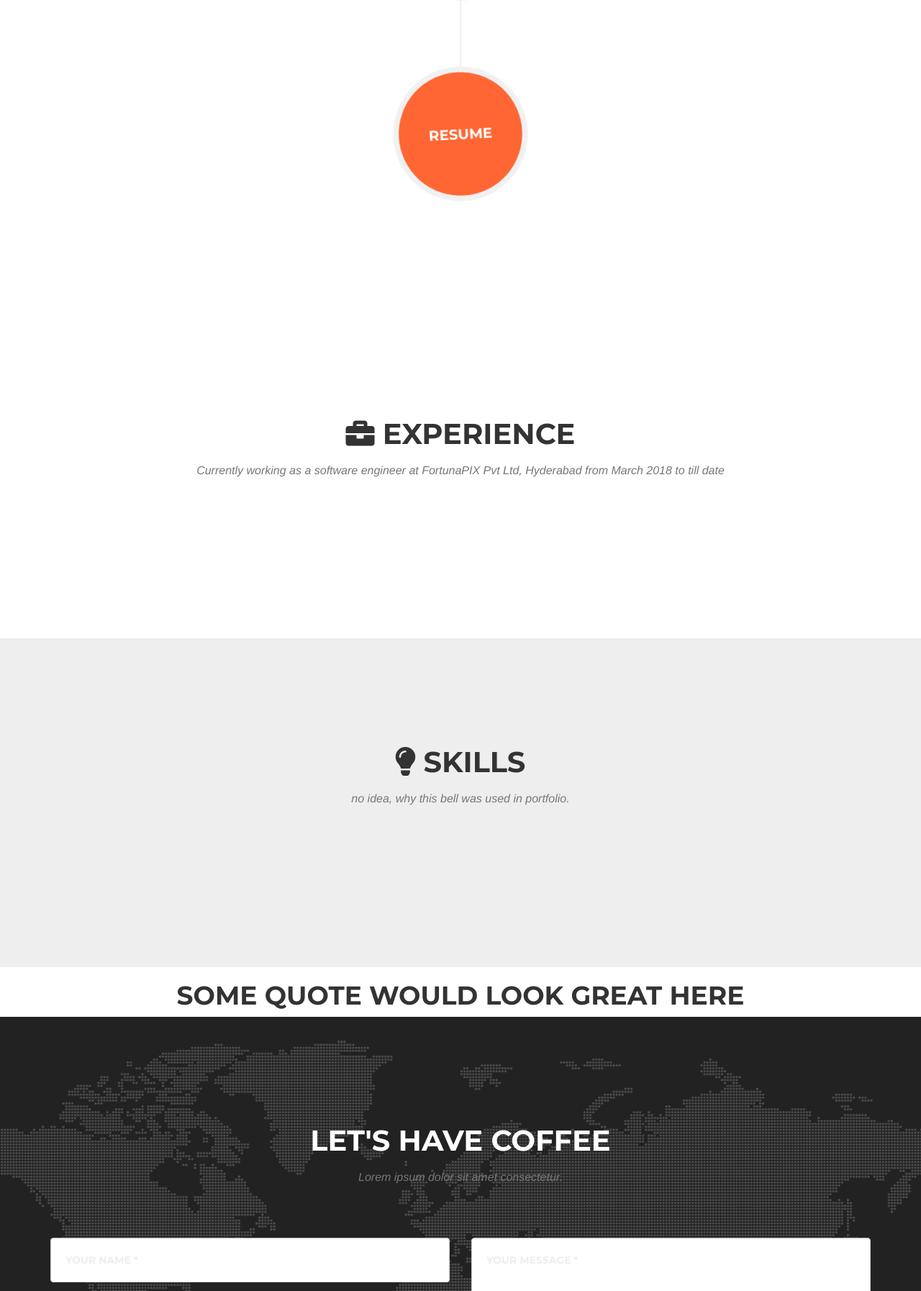
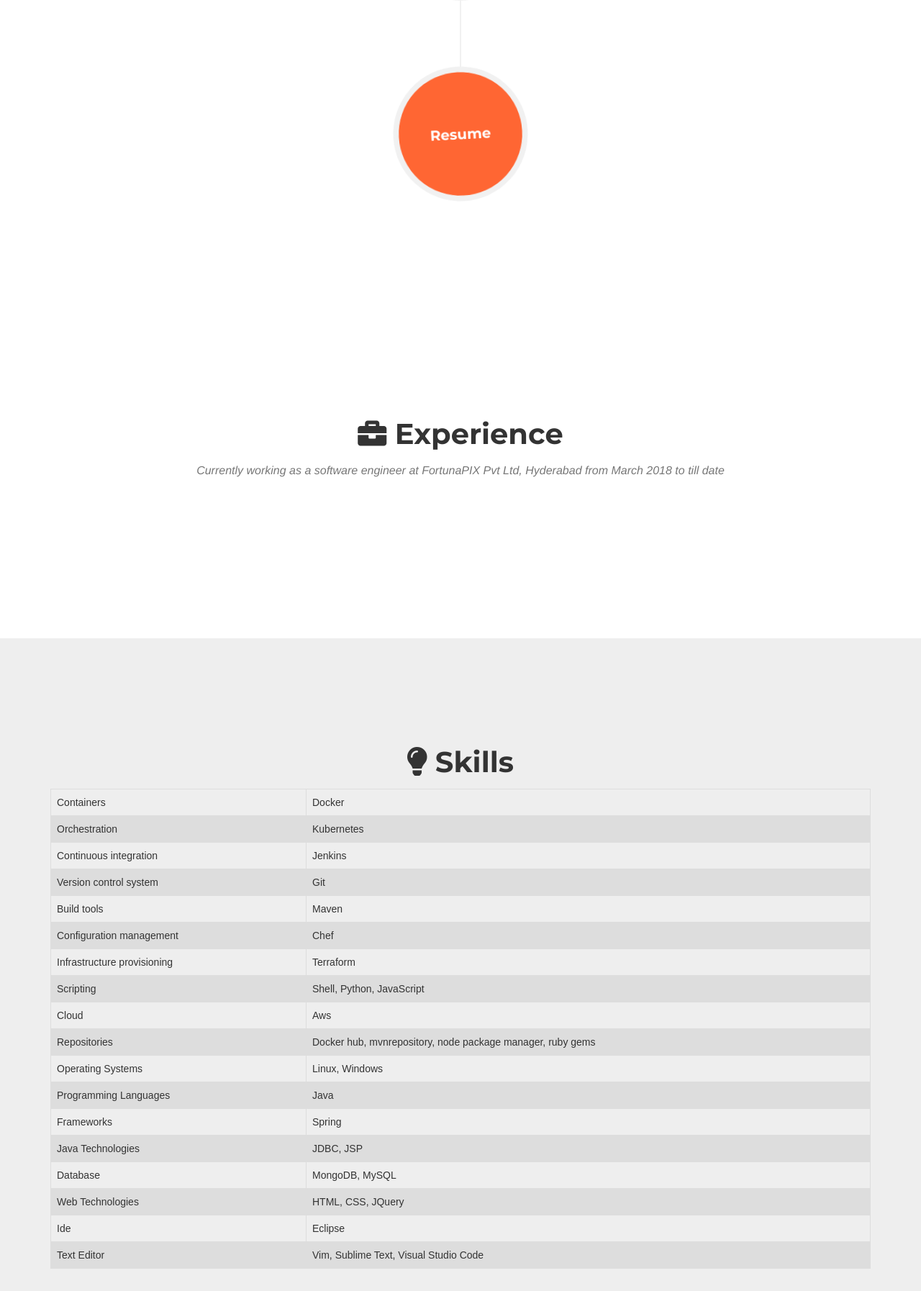
Before and after one commit to manideep323/blog, a PHP site: page / in a window 1280 px wide. Shown: the part 1406-3200 px from the top of the page at 72% size. Run offline with PHP 8.4, Linux system fonts and the light colour scheme; some libraries are stand-ins or nearby versions; some web fonts are replaced.

Commit message:
resume added

```diff
--- a/css/agency.css
+++ b/css/agency.css
@@ -44,7 +44,7 @@ h4,
 h5,
 h6 {
   font-family: "Montserrat", "Helvetica Neue", Helvetica, Arial, sans-serif;
-  text-transform: uppercase;
+  text-transform: none;
   font-weight: 700;
 }
 .img-centered {
@@ -61,7 +61,7 @@ h6 {
   background-color: #f63;
   border-color: #f63;
   font-family: "Montserrat", "Helvetica Neue", Helvetica, Arial, sans-serif;
-  text-transform: uppercase;
+  text-transform: none;
   font-weight: 700;
 }
 .btn-primary:hover,
@@ -105,7 +105,7 @@ fieldset[disabled] .btn-primary.active {
   background-color: #f63;
   border-color: #f63;
   font-family: "Montserrat", "Helvetica Neue", Helvetica, Arial, sans-serif;
-  text-transform: uppercase;
+  text-transform: none;
   font-weight: 700;
   border-radius: 3px;
   font-size: 18px;
@@ -168,7 +168,7 @@ fieldset[disabled] .btn-xl.active {
   background-color: #f63;
   border-color: #f63;
   font-family: "Montserrat", "Helvetica Neue", Helvetica, Arial, sans-serif;
-  text-transform: uppercase;
+  text-transform: none;
   color: white;
   font-size: 12px;
 }
@@ -178,7 +178,7 @@ fieldset[disabled] .btn-xl.active {
 }
 .navbar-custom .nav li a {
   font-family: "Montserrat", "Helvetica Neue", Helvetica, Arial, sans-serif;
-  text-transform: uppercase;
+  text-transform: none;
   font-weight: 400;
   letter-spacing: 1px;
   color: white;
@@ -251,7 +251,7 @@ header .intro-text .intro-lead-in {
 }
 header .intro-text .intro-heading {
   font-family: "Montserrat", "Helvetica Neue", Helvetica, Arial, sans-serif;
-  text-transform: uppercase;
+  text-transform: none;
   font-weight: 700;
   font-size: 50px;
   line-height: 50px;
@@ -582,27 +582,27 @@ section#contact .form-control:focus {
 }
 section#contact ::-webkit-input-placeholder {
   font-family: "Montserrat", "Helvetica Neue", Helvetica, Arial, sans-serif;
-  text-transform: uppercase;
+  text-transform: none;
   font-weight: 700;
   color: #eeeeee;
 }
 section#contact :-moz-placeholder {
   /* Firefox 18- */
   font-family: "Montserrat", "Helvetica Neue", Helvetica, Arial, sans-serif;
-  text-transform: uppercase;
+  text-transform: none;
   font-weight: 700;
   color: #eeeeee;
 }
 section#contact ::-moz-placeholder {
   /* Firefox 19+ */
   font-family: "Montserrat", "Helvetica Neue", Helvetica, Arial, sans-serif;
-  text-transform: uppercase;
+  text-transform: none;
   font-weight: 700;
   color: #eeeeee;
 }
 section#contact :-ms-input-placeholder {
   font-family: "Montserrat", "Helvetica Neue", Helvetica, Arial, sans-serif;
-  text-transform: uppercase;
+  text-transform: none;
   font-weight: 700;
   color: #eeeeee;
 }
@@ -616,14 +616,14 @@ footer {
 footer span.copyright {
   line-height: 40px;
   font-family: "Montserrat", "Helvetica Neue", Helvetica, Arial, sans-serif;
-  text-transform: uppercase;
+  text-transform: none;
   text-transform: none;
 }
 footer ul.quicklinks {
   margin-bottom: 0;
   line-height: 40px;
   font-family: "Montserrat", "Helvetica Neue", Helvetica, Arial, sans-serif;
-  text-transform: uppercase;
+  text-transform: none;
   text-transform: none;
 }
 ul.social-buttons {
@@ -745,3 +745,18 @@ img::-moz-selection {
 body {
   webkit-tap-highlight-color: #fed136;
 }
+table {
+  font-family: arial, sans-serif;
+  border-collapse: collapse;
+  width: 100%;
+}
+
+td, th {
+  border: 1px solid #dddddd;
+  text-align: left;
+  padding: 8px;
+}
+
+tr:nth-child(even) {
+  background-color: #dddddd;
+}
--- a/index.html
+++ b/index.html
@@ -125,11 +125,13 @@
 
 
                         <li class="timeline-inverted">
+                            <a href="resume/Manideep_Devops_Resume.docx" download>
                             <div class="timeline-image animated infinite tada">
                                 <h4><br>
                                     Resume
                                     </h4>
                             </div>
+                        </a>
                         </li>
                     </ul>
                 </div>
@@ -157,7 +159,45 @@
             <div class="row">
                 <div class="col-lg-12 text-center">
                     <h2 class="section-heading"><i class="fas fa-lightbulb"></i> Skills</h2>
-                    <h3 class="section-subheading text-muted">no idea, why this bell was used in portfolio.</h3>
+                    <!-- <h3 class="section-subheading text-muted">no idea, why this bell was used in portfolio.</h3> -->
+<table><tr><td>Containers</td>
+<td>Docker </td></tr>
+<tr><td>Orchestration</td>
+<td>Kubernetes </td></tr>
+<tr><td>Continuous integration</td>
+<td>Jenkins</td></tr>
+<tr><td>Version control system</td>
+<td>Git</td></tr>
+<tr><td>Build tools</td>
+<td>Maven</td></tr>
+<tr><td>Configuration management</td>
+<td>Chef</td></tr>
+<tr><td>Infrastructure provisioning</td>
+<td>Terraform</td></tr>
+<tr><td>Scripting </td>
+<td>Shell, Python, JavaScript</td></tr>
+<tr><td>Cloud</td>
+<td>Aws</td></tr>
+<tr><td>Repositories </td>
+<td>Docker hub, mvnrepository, node package manager, ruby gems</td></tr>
+<tr><td>Operating Systems</td>
+<td>Linux, Windows</td></tr>
+<tr><td>Programming Languages</td>
+<td>Java</td></tr>
+<tr><td>Frameworks</td>
+<td>Spring</td></tr>
+<tr><td>Java Technologies</td>
+<td>JDBC, JSP</td></tr>
+<tr><td>Database</td>
+<td>MongoDB, MySQL</td></tr>
+<tr><td>Web Technologies</td>
+<td>HTML, CSS, JQuery</td></tr>
+<tr><td>Ide</td>
+<td>Eclipse</td></tr>
+<tr><td>Text Editor</td>
+<td>Vim, Sublime Text, Visual Studio Code</td></tr>
+</table>
+
                 </div>
             </div>
 
@@ -169,7 +209,7 @@
         <div class="container">
             <div class="row">
                 <div class="col-xs-12">
-                    <h1 class="text-center">Some Quote would look great here</h1>
+                    <h3 class="text-center">Have patience. All things are difficult before they become easy</h3>
                 </div>
             </div>
         </div>
@@ -180,8 +220,8 @@
         <div class="container">
             <div class="row">
                 <div class="col-lg-12 text-center">
-                    <h2 class="section-heading">let's have coffee</h2>
-                    <h3 class="section-subheading text-muted">Lorem ipsum dolor sit amet consectetur.</h3>
+                    <h2 class="section-heading">Contact</h2>
+                    <!-- <h3 class="section-subheading text-muted">Lorem ipsum dolor sit amet consectetur.</h3> -->
                 </div>
             </div>
             <div class="row">
```
Also changed, not shown: 1 other file.
